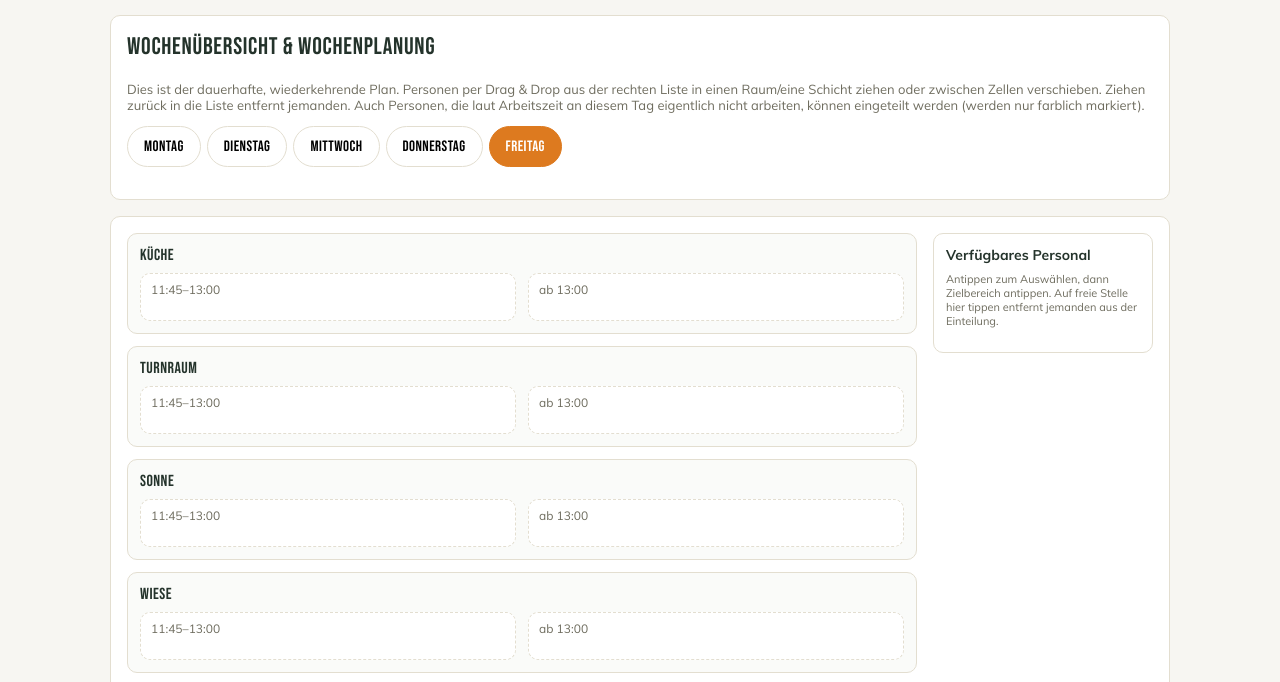
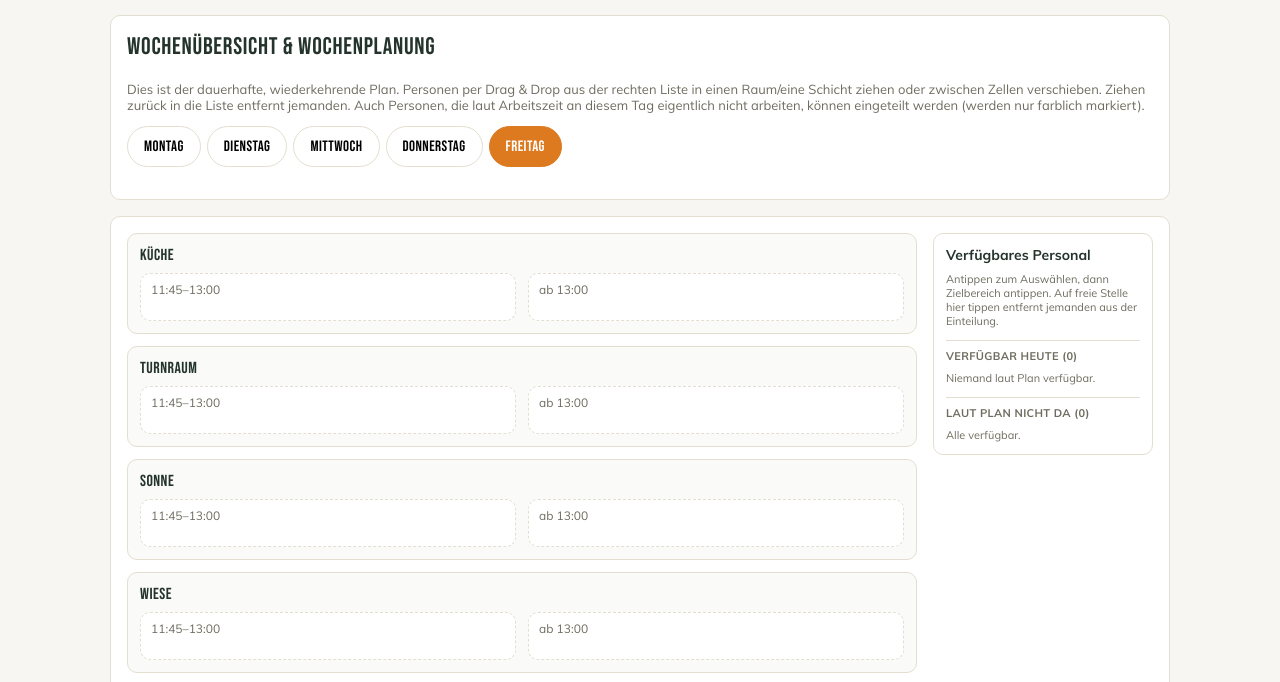
Before and after one commit to nilsstahl-privat/kifaz-hemmingen, a plain HTML site: page week.html in a window 1280 px wide. Both pictures are taken after a click on the button "FREITAG". Shown: the part 68-750 px from the top of the page. Drawn offline with Linux system fonts and the light colour scheme; no server answers.

Commit message:
Pool nach Verfügbarkeit trennen (Arbeitszeiten sichtbar verknüpft)
Seitenleiste zeigt jetzt zwei Gruppen: "Verfügbar heute" und "Laut Plan
nicht da", statt nur einer Farbmarkierung in einer gemischten Liste.

Co-Authored-By: Claude Sonnet 5 <noreply@anthropic.com>

```diff
--- a/css/style.css
+++ b/css/style.css
@@ -298,6 +298,17 @@ main {
 
 .staff-sidebar h4 { margin: 0; font-size: 14px; }
 
+.sidebar-group-label {
+  font-size: 11px;
+  text-transform: uppercase;
+  letter-spacing: 0.03em;
+  color: var(--color-muted);
+  font-weight: 700;
+  margin-top: 4px;
+  padding-top: 8px;
+  border-top: 1px solid var(--color-border);
+}
+
 .staff-sidebar .hint {
   margin: 0;
   font-size: 11px;
--- a/js/rooms.js
+++ b/js/rooms.js
@@ -119,25 +119,44 @@ function renderChip(id, staff, shiftKey, roomKey, conflict, editable, selected,
   return `<span class="${classes.join(" ")}" ${clickAttr} ${dragAttrs}${title}>${escapeHtml(staff.name)}${leaveLabel}${removeBtn}</span>`;
 }
 
-// Seitenleiste mit allen verfügbaren Personen zum Reinziehen/Antippen. Personen, die laut
-// Arbeitszeit an diesem Tag frei haben, werden nur optisch markiert, nicht gesperrt.
+// Seitenleiste mit allen Personen zum Reinziehen/Antippen, aufgeteilt danach, ob sie laut
+// Arbeitszeitplan an diesem Tag überhaupt verfügbar sind. "Nicht da" sperrt das Zuordnen
+// nicht (z.B. spontane Vertretung), macht aber sichtbar, wer eigentlich frei hat.
 function renderStaffSidebar(container, staffIds, staffMap, workingHoursMap, weekdayKey) {
   _sidebarArgs = { container, staffIds, staffMap, workingHoursMap, weekdayKey };
 
-  let html = '<div class="staff-sidebar" onclick="sidebarAreaClick()" ondragover="roomGridAllowDrop(event)" ondrop="roomGridDropToSidebar(event)">';
-  html += '<h4>Verfügbares Personal</h4><p class="hint">Antippen zum Auswählen, dann Zielbereich antippen. Auf freie Stelle hier tippen entfernt jemanden aus der Einteilung.</p>';
-  staffIds.forEach(id => {
+  function isAvailable(id) {
+    const hours = (workingHoursMap[id] || {})[weekdayKey];
+    return !(!!weekdayKey && (!hours || hours.frei));
+  }
+
+  function chipHtml(id) {
     const s = staffMap[id];
-    if (!s) return;
     const hours = (workingHoursMap[id] || {})[weekdayKey];
-    const frei = !!weekdayKey && (!hours || hours.frei);
+    const frei = !isAvailable(id);
     const timeLabel = hours && !hours.frei ? `${hours.start}–${hours.end}` : "frei / nicht eingetragen";
     const selected = isSelected(id, "", "");
-    html += `<span class="chip chip-source ${frei ? "chip-conflict" : ""} ${selected ? "selected" : ""}" draggable="true"
+    return `<span class="chip chip-source ${frei ? "chip-conflict" : ""} ${selected ? "selected" : ""}" draggable="true"
                 onclick="chipClick(event, '${id}', '', '')"
                 ondragstart="roomGridDragStart(event, '${id}', '', '')"
                 title="${escAttr(timeLabel)}">${escapeHtml(s.name)}</span>`;
-  });
+  }
+
+  let html = '<div class="staff-sidebar" onclick="sidebarAreaClick()" ondragover="roomGridAllowDrop(event)" ondrop="roomGridDropToSidebar(event)">';
+  html += '<h4>Verfügbares Personal</h4><p class="hint">Antippen zum Auswählen, dann Zielbereich antippen. Auf freie Stelle hier tippen entfernt jemanden aus der Einteilung.</p>';
+
+  if (weekdayKey) {
+    const ids = staffIds.filter(id => staffMap[id]);
+    const available = ids.filter(isAvailable);
+    const unavailable = ids.filter(id => !isAvailable(id));
+    html += `<div class="sidebar-group-label">Verfügbar heute (${available.length})</div>`;
+    html += available.map(chipHtml).join("") || '<p class="hint">Niemand laut Plan verfügbar.</p>';
+    html += `<div class="sidebar-group-label">Laut Plan nicht da (${unavailable.length})</div>`;
+    html += unavailable.map(chipHtml).join("") || '<p class="hint">Alle verfügbar.</p>';
+  } else {
+    html += staffIds.filter(id => staffMap[id]).map(chipHtml).join("");
+  }
+
   html += "</div>";
   container.innerHTML = html;
 }
```
